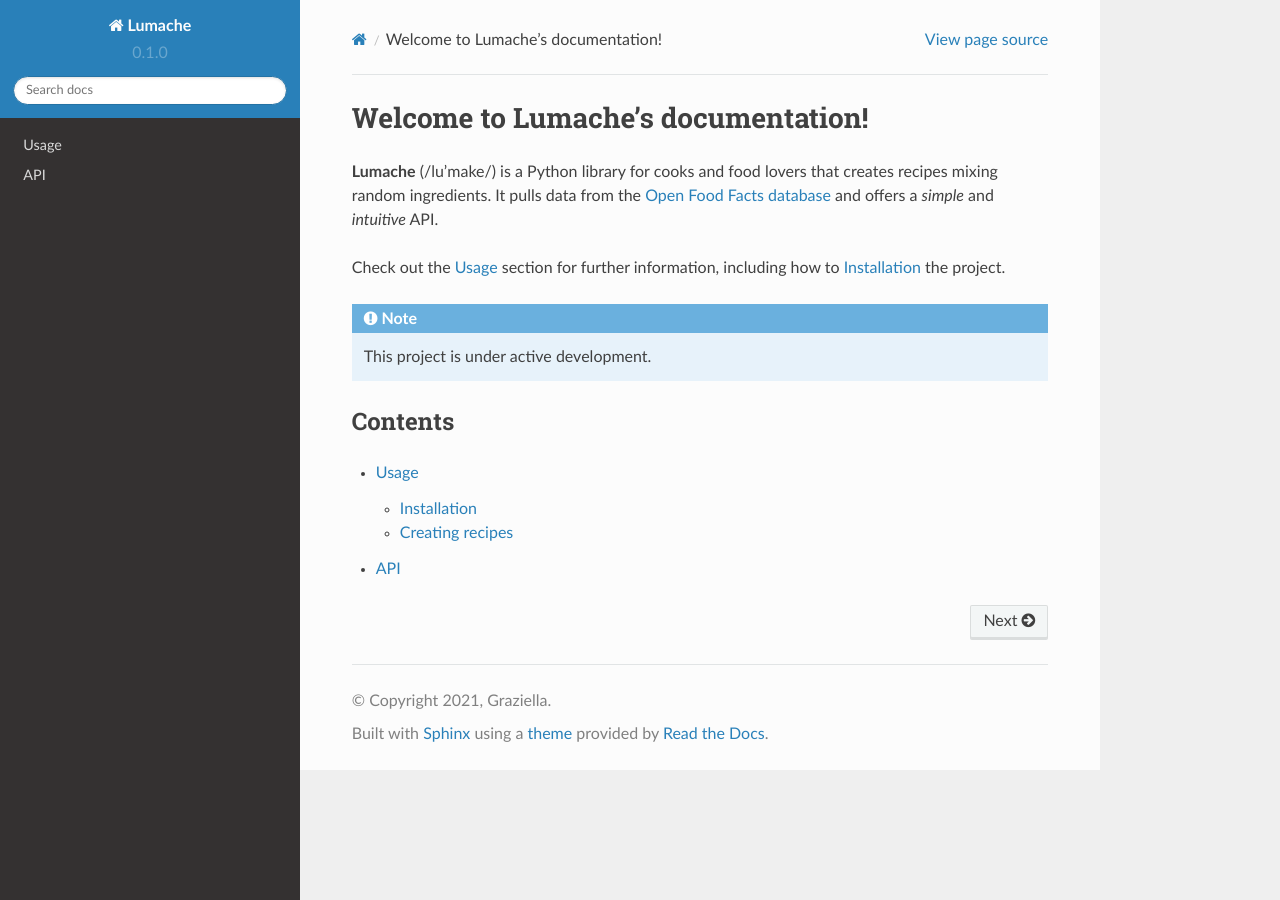
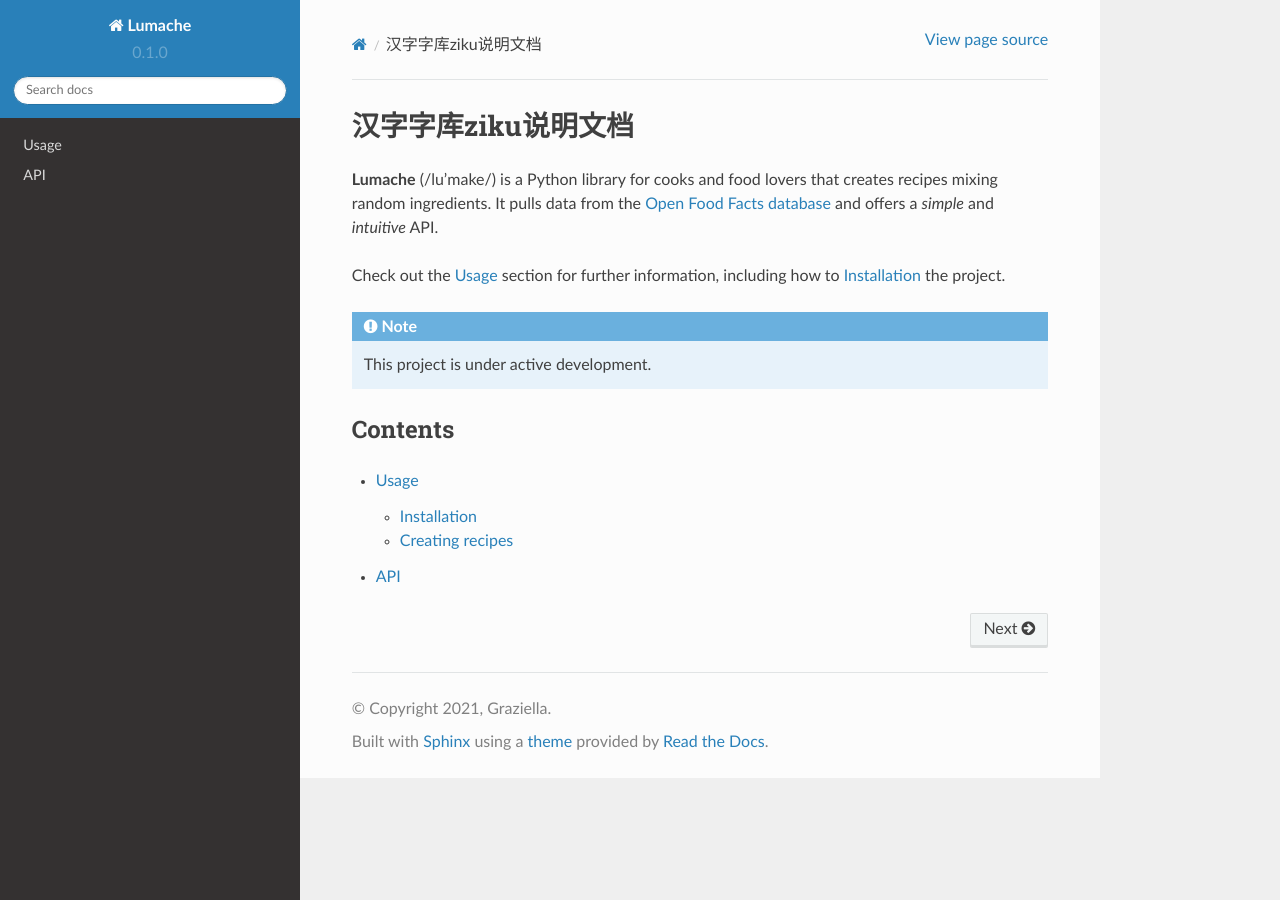
Before and after one commit to anjiang2016/rtd-tutorial, a Sphinx documentation site: the page built from docs/source/index.rst, in a window 1280 px wide. Built offline with Sphinx 7.4.7 and the Read the Docs theme 2.0.0, drawn with Linux system fonts in a browser that asks for light colours.

Commit message:
Update index.rst

```diff
--- a/docs/source/index.rst
+++ b/docs/source/index.rst
@@ -1,4 +1,4 @@
-Welcome to Lumache's documentation!
+汉字字库ziku说明文档
 ===================================
 
 **Lumache** (/lu'make/) is a Python library for cooks and food lovers
```
